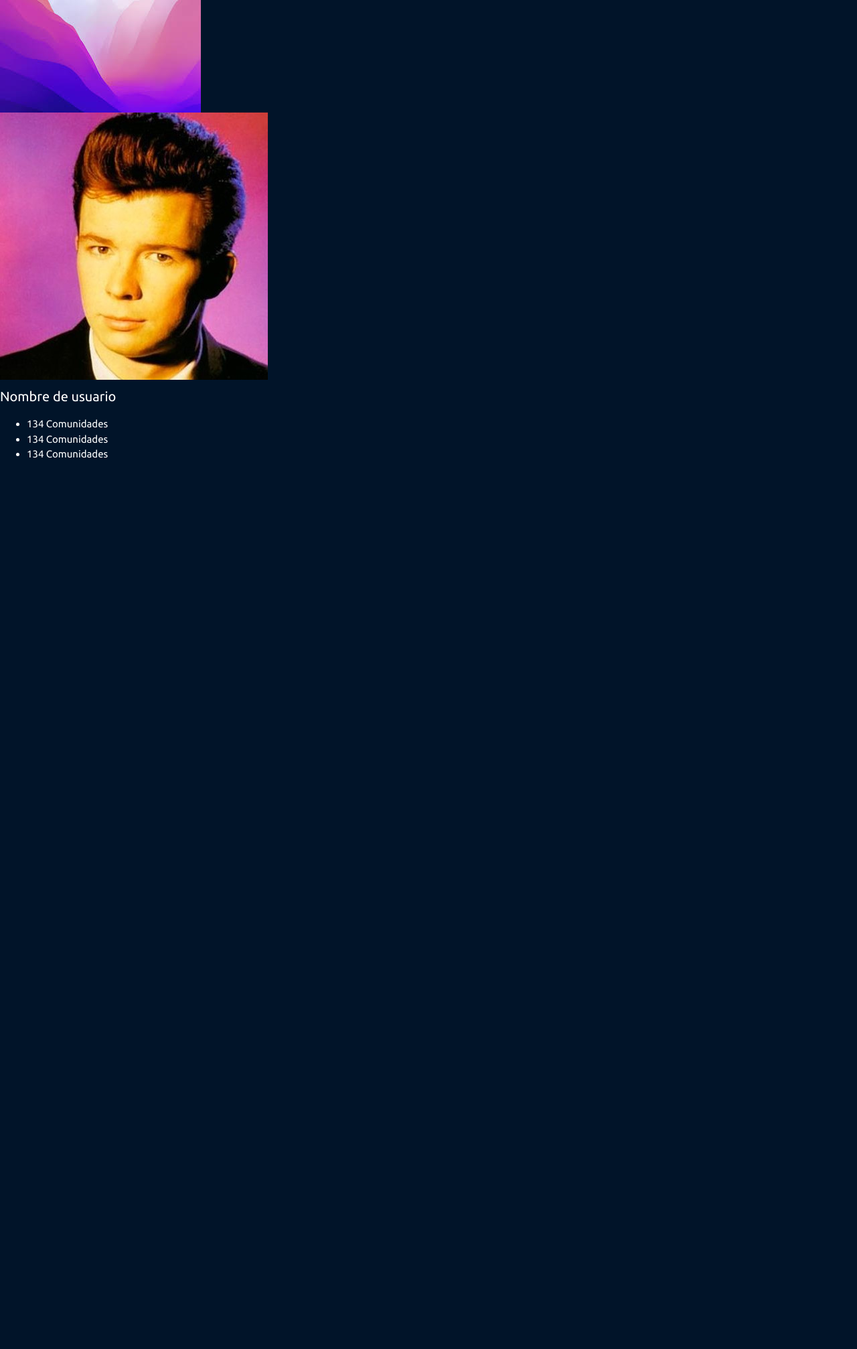
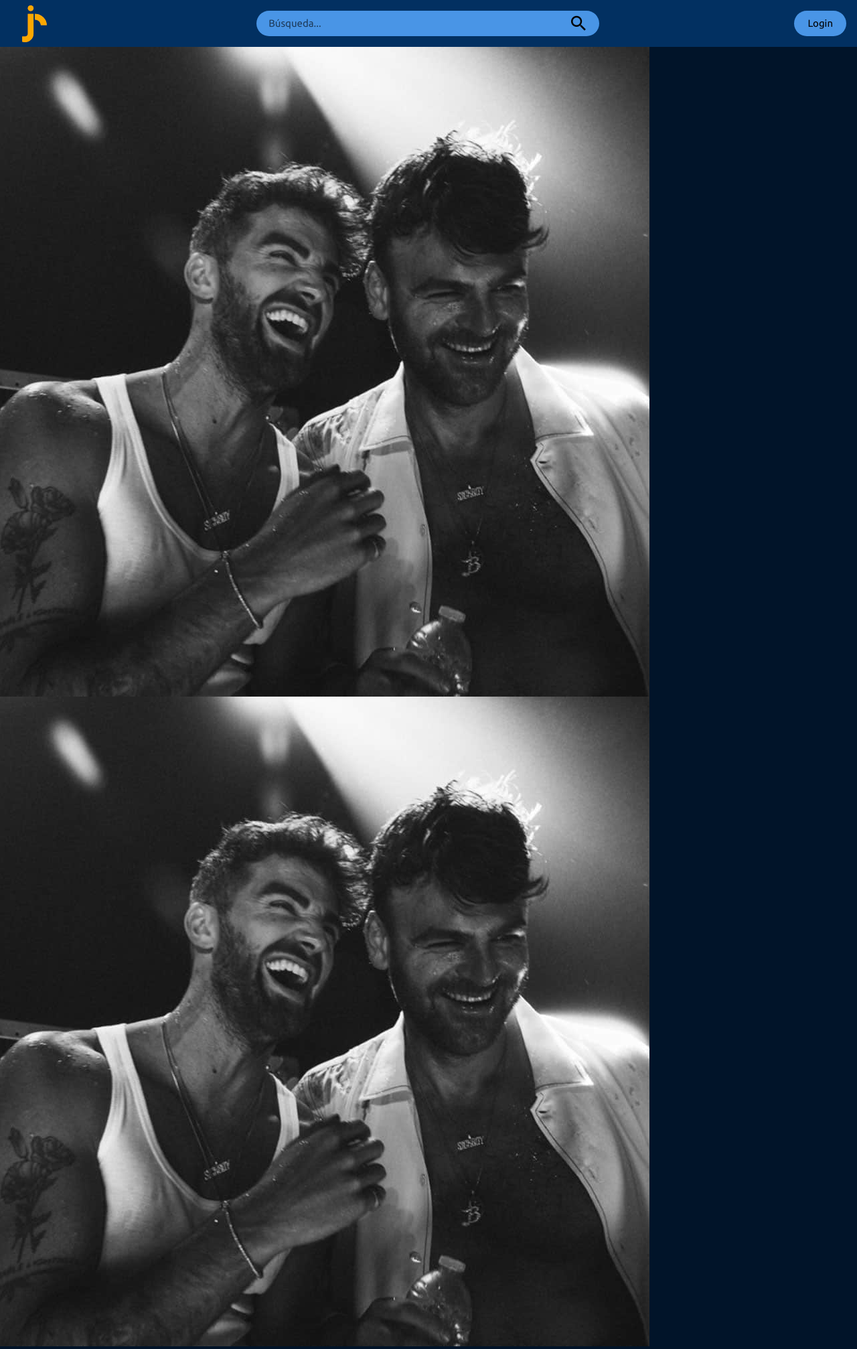
Before and after one commit to ariloc/jamco, a PHP site: page /profile.php in a window 1280 px wide. Shown: the top 2014 px of the page at 67% size. Before the commit the page ends 684 px from the top, so only its background shows below. Run offline with PHP 8.4, Linux system fonts and the light colour scheme.

Commit message:
Add files via upload

```diff
--- a/public/profile.php
+++ b/public/profile.php
@@ -1,16 +1,17 @@
 <!DOCTYPE html>
 <html>
     <?php include "header.php"; ?>
+    <?php include "navbar.html"; ?>
     <body>
+        <div class="profile-header">
 
-        <div class="profile-header">
-            <div class="profile-frontpage">
-                <img src="img/backgrounds/fondo.jpg">
+            <div class="profile-banner">
+                <img src="img/communities/chainsmoker.png" alt="banner">
             </div>
+
             <div class="profile-pic-data">
-
                 <div class="profile-pic">
-                    <img src="img/artists/rick-astley-2.png">
+                    <img src="img/communities/chainsmoker.png" alt="perfil">
                 </div>
 
                 <div class="profile-data">
@@ -21,9 +22,27 @@
                         <li>134 Comunidades</li>
                     </ul>
                 </div>
-
             </div>
         </div>
 
+        <div class="profile-communities">
+            <div class="profile-communities-bubble">
+                <img src="img/communities/chainsmoker.png" alt="">
+                <img src="img/communities/chainsmoker.png" alt="">
+                <img src="img/communities/chainsmoker.png" alt="">
+                <img src="img/communities/chainsmoker.png" alt="">
+                <img src="img/communities/chainsmoker.png" alt="">
+            </div>
+        </div>
+
+        <div class="profile-communities">
+            <div class="profile-communities-bubble">
+                <img src="img/communities/chainsmoker.png" alt="">
+                <img src="img/communities/chainsmoker.png" alt="">
+                <img src="img/communities/chainsmoker.png" alt="">
+                <img src="img/communities/chainsmoker.png" alt="">
+                <img src="img/communities/chainsmoker.png" alt="">
+            </div>
+        </div>
     </body>
 </html>
```
